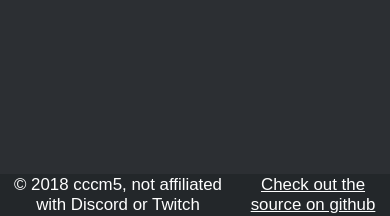
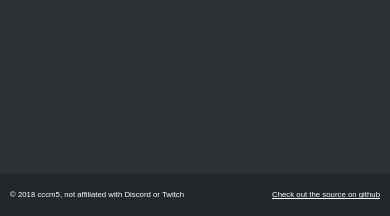
Before and after one commit to cccm5/Live-Bot, a plain HTML site: page views/index.html in a window 390 px wide. Shown: the part 628-844 px from the top of the page. Drawn offline with Linux system fonts and the light colour scheme.

Commit message:
Change footer text to use vmin for better mobile view

```diff
--- a/public/style.css
+++ b/public/style.css
@@ -66,16 +66,16 @@ div.about {
     width: 100%;
 }
 
-div.footer-text {
-    text-align: center;
+div.copyright-text {
+    text-align: left;
     color: #FFFFFF;
-    font-size: 2vh;
+    font-size: 2vmin;
     margin: 10px;
     font-family: Arial, serif;
 }
 a.github-link {
-    text-align: center;
-    font-size: 2vh;
+    text-align: right;
+    font-size: 2vmin;
     margin: 10px;
     font-family: Arial, serif;
     color: #FFFFFF;
--- a/views/index.html
+++ b/views/index.html
@@ -32,7 +32,7 @@
 
 </div>
 <div class="footer">
-    <div class="footer-text">
+    <div class="copyright-text">
         © 2018 cccm5, not affiliated with Discord or Twitch
     </div>
     <a class="github-link" href="https://github.com/cccm5/live-bot">
```
